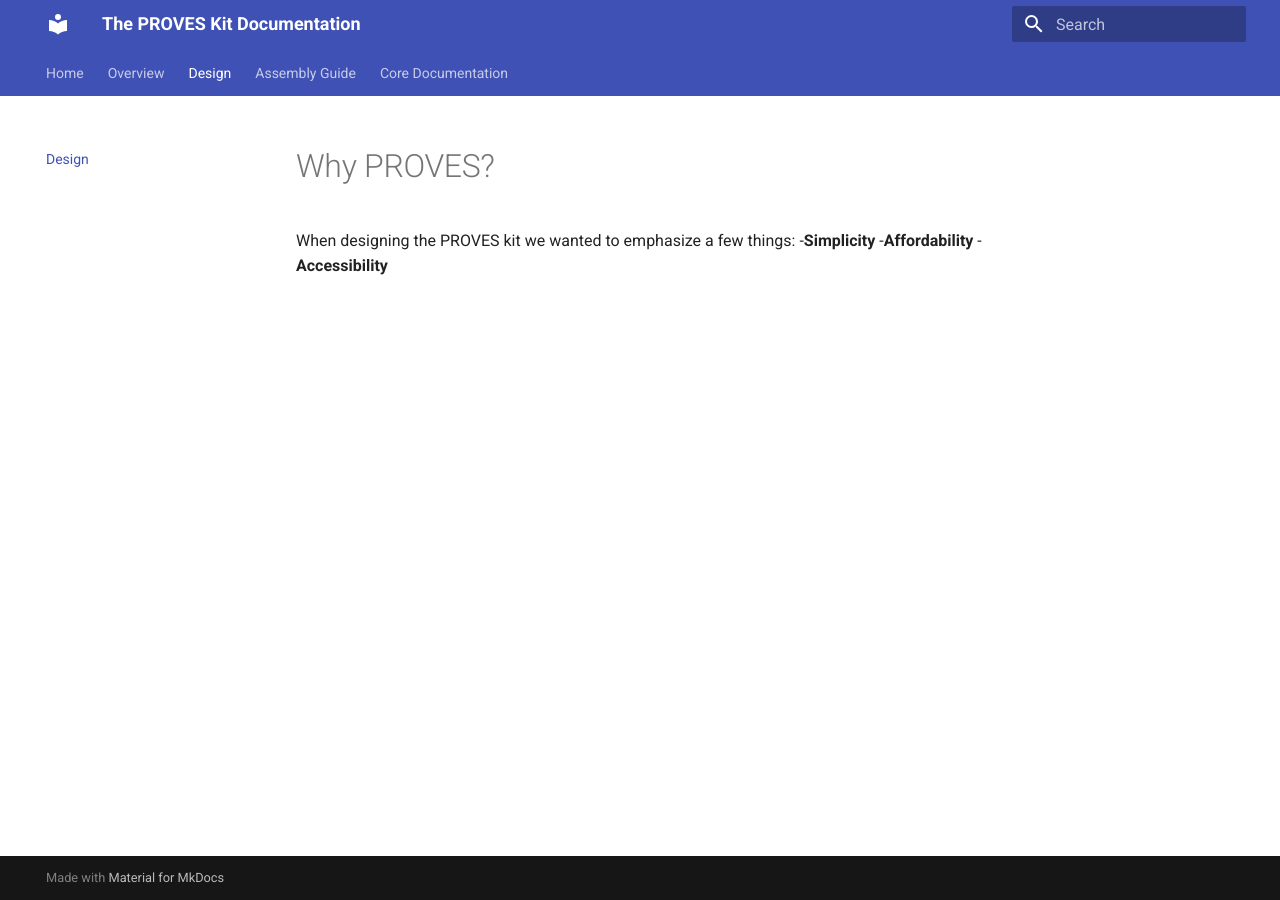
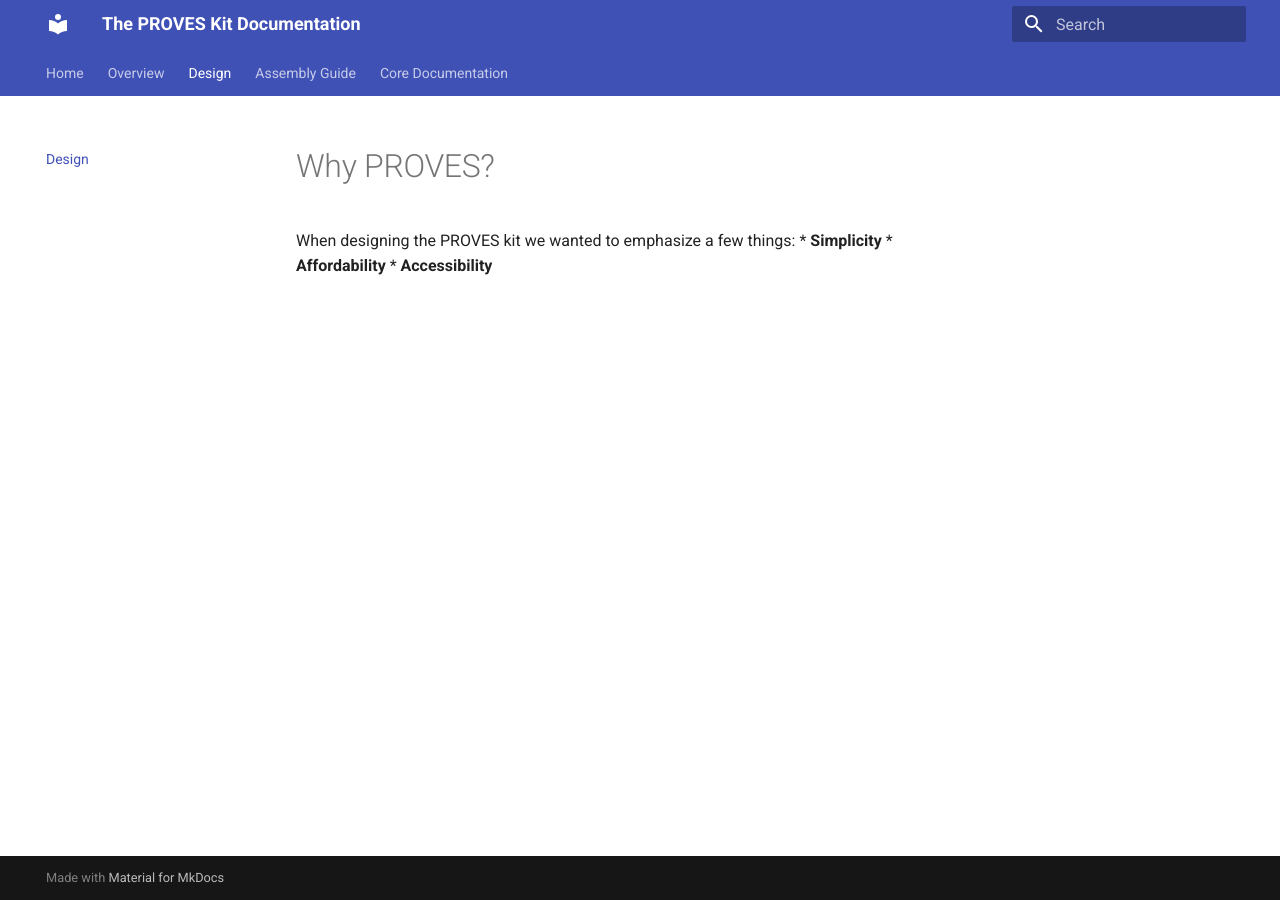
Before and after one commit to proveskit/Documentation, an MkDocs documentation site: the page built from docs/design_philosophy.md, in a window 1280 px wide. Built offline with MkDocs 1.6.1 and Material for MkDocs 9.7.7, drawn with Linux system fonts in a browser that asks for light colours.

Commit message:
still figuring out syntax

```diff
--- a/docs/design_philosophy.md
+++ b/docs/design_philosophy.md
@@ -1,5 +1,5 @@
 # Why PROVES?
 When designing the PROVES kit we wanted to emphasize a few things:
--**Simplicity**
--**Affordability**
--**Accessibility**
+* **Simplicity**
+* **Affordability**
+* **Accessibility**
--- a/mkdocs.yml
+++ b/mkdocs.yml
@@ -21,16 +21,16 @@
   - Assembly Guide:
     - assembly_guide/index.md
     - Introduction: assembly_guide/introduction.md
-    - Chapter 0':' Parts and Tools: assembly_guide/ch_0_parts_tools.md
-    - Chapter 1':' Battery Board Preintegration: assembly_guide/ch_1_eps.md
-    - Chapter 2':' Feet Assembly Preintegration: assembly_guide/ch_2_feet.md
-    - Chapter 3':' Solar Boards Preintegration: ch_3_soalr.md
-    - Chapter 4':' Flight Controller Board Preintegration: assembly_guide/ch_4_fc.md
-    - Chapter 5':' Antenna Preintegration: assembly_guide/ch_5_antenna.md
-    - Chapter 6':' Structure Preintegration: assembly_guide/ch_6_structure.md
-    - Chapter 7':' Preintegration Testing: assembly_guide/ch_7_testing.md
-    - Chapter 8':' Integration Procedure: assembly_guide/ch_8_integration.md
-    - Chapter 9':' Final Tests: assembly_guide/ch_9_final_tests.md
+    - "Chapter 0: Parts and Tools": assembly_guide/ch_0_parts_tools.md
+    - "Chapter 1: Battery Board Preintegration": assembly_guide/ch_1_eps.md
+    - "Chapter 2: Feet Assembly Preintegration": assembly_guide/ch_2_feet.md
+    - "Chapter 3: Solar Boards Preintegration": ch_3_soalr.md
+    - "Chapter 4: Flight Controller Board Preintegration": assembly_guide/ch_4_fc.md
+    - "Chapter 5: Antenna Preintegration": assembly_guide/ch_5_antenna.md
+    - "Chapter 6: Structure Preintegration": assembly_guide/ch_6_structure.md
+    - "Chapter 7: Preintegration Testing": assembly_guide/ch_7_testing.md
+    - "Chapter 8: Integration Procedure": assembly_guide/ch_8_integration.md
+    - "Chapter 9: Final Tests": assembly_guide/ch_9_final_tests.md
   - Core Documentation:
     - Hardware:
       - hardware/index.md
```
